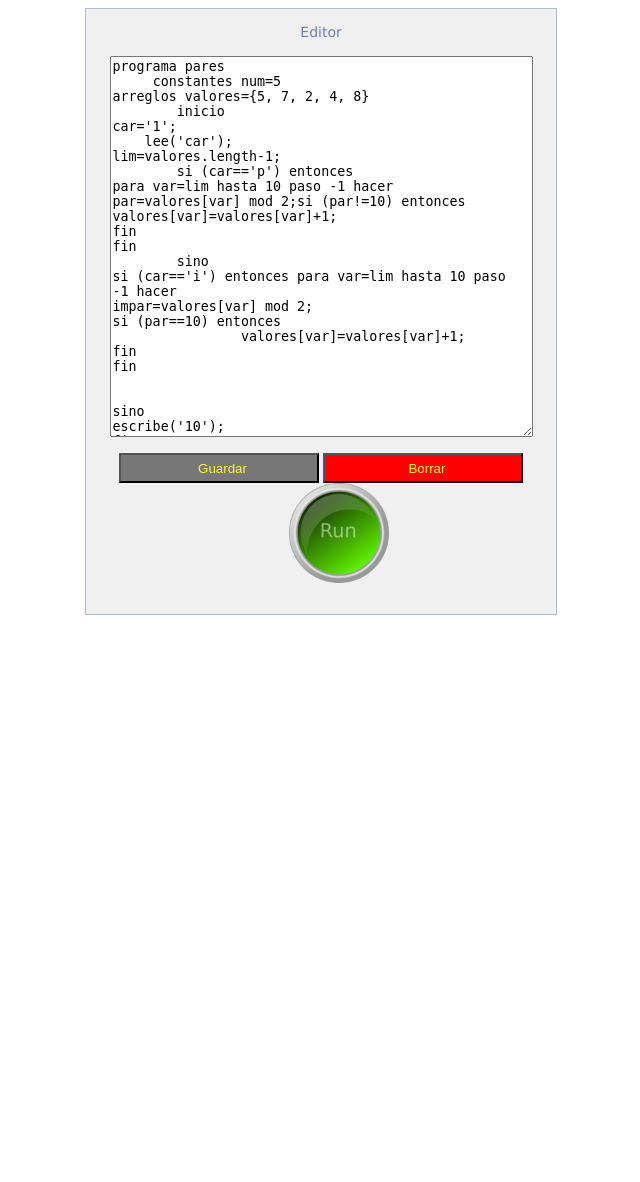
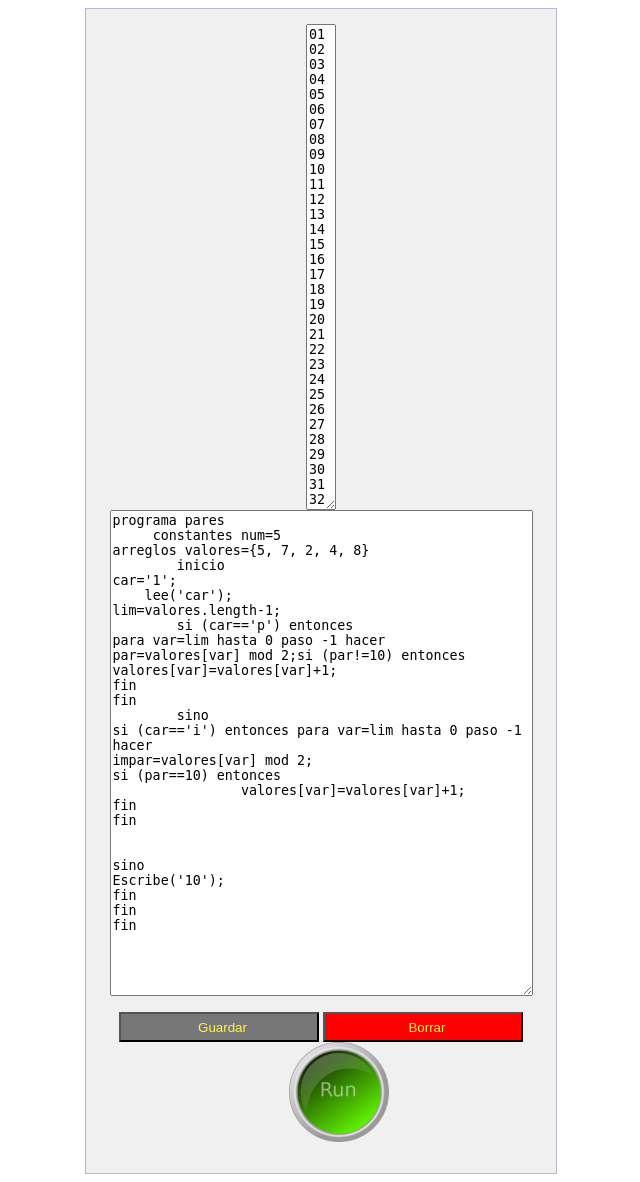
Before and after one commit to J0oathan/ProyectoFinalCompiladores, a PHP site: page /Editar/editor.php in a window 1280 px wide. Shown: the whole page, without its empty margins (319-959 px from the left). Before the commit the page ends 615 px from the top, so only its background shows below. Run offline with PHP 8.4, Linux system fonts and the light colour scheme.

Commit message:
lineas listas

```diff
--- a/Editar/editor.php
+++ b/Editar/editor.php
@@ -18,9 +18,10 @@ if (isset($_POST['content']))
 }
 ?>
 <div style="width:440px; text-align: center; margin: auto; background-color: #F0F0F0; border: 1px solid #B3B9D5; border-color: #B3B9D5; padding: 15px; font-family: Verdana, Arial, Helvetica, sans-serif; color: #717CB0; font-size: 14px;">
-Editor  <br><br>
+
 <form action="<?php echo $_SERVER["PHP_SELF"] ?>" method="post">
-<textarea rows="25" cols="50" name="content"><?php readfile($fn); ?></textarea>
+<textarea rows="32" cols="1">01 02 03 04 05 06 07 08 09 10 11 12 13 14 15 16 17 18 19 20 21 22 23 24 25 26 27 28 29 30 31 32</textarea>
+<textarea rows="32" cols="50" name="content"><?php readfile($fn); ?></textarea>
 <br />
 <br />
 <input type="submit" style="font-family:Arial;font-size:10pt;width:200px;height:30px;
--- a/Editar/ejemplo.txt
+++ b/Editar/ejemplo.txt
@@ -6,13 +6,13 @@ car='1';
     lee('car');
 lim=valores.length-1;
 	si (car=='p') entonces
-para var=lim hasta 10 paso -1 hacer
+para var=lim hasta 0 paso -1 hacer
 par=valores[var] mod 2;si (par!=10) entonces
 valores[var]=valores[var]+1;
 fin
 fin
 	sino
-si (car=='i') entonces para var=lim hasta 10 paso -1 hacer
+si (car=='i') entonces para var=lim hasta 0 paso -1 hacer
 impar=valores[var] mod 2;
 si (par==10) entonces
 		valores[var]=valores[var]+1;
@@ -21,7 +21,7 @@ fin
 
 
 sino
-escribe('10');
+Escribe('10');
 fin
 fin
 fin
```
